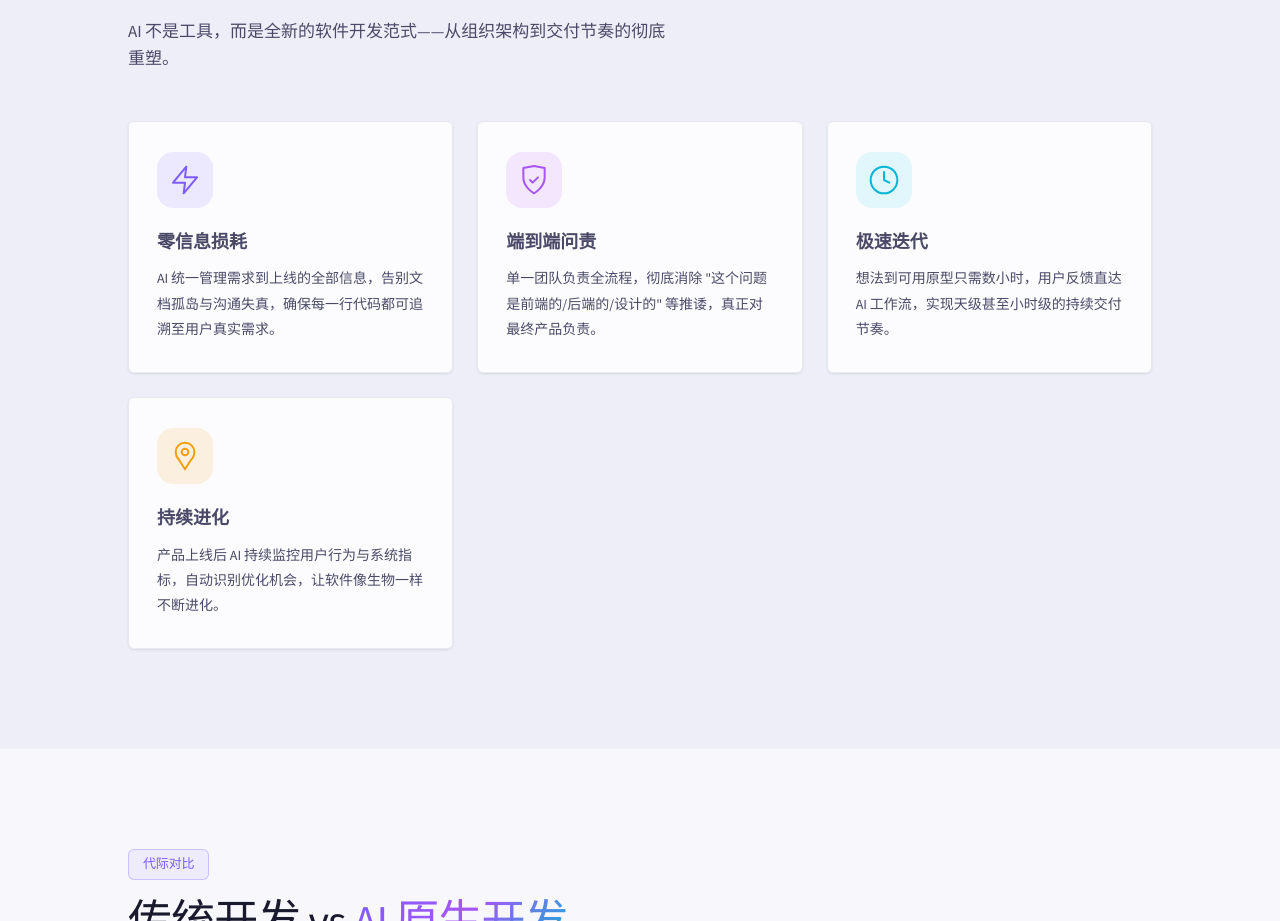
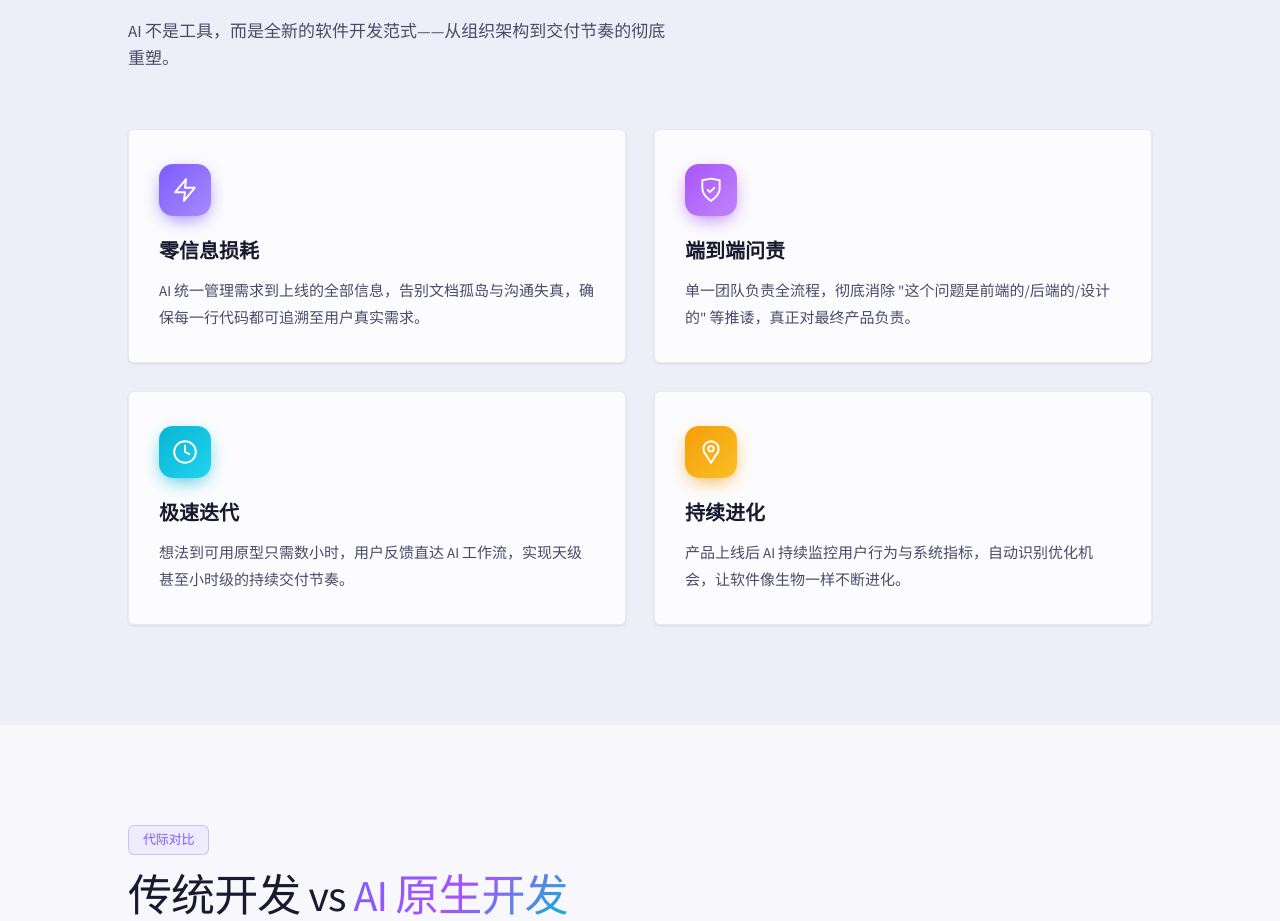
Before and after one commit to zzyet/zaoyi-website, a React (Vite) app: page / in a window 1280 px wide. Shown: the part 2252-3173 px from the top of the page. Built offline with nearby package versions, Linux system fonts and the light colour scheme.

Commit message:
refactor: redesign Value Props section — 2x2 gradient icon cards with hover accent stripe

```diff
--- a/src/App.jsx
+++ b/src/App.jsx
@@ -814,47 +814,54 @@ function AdvantageCards() {
 const values = [
   {
     icon: (
-      <svg width="32" height="32" viewBox="0 0 24 24" fill="none" stroke="var(--accent)" strokeWidth="1.5" strokeLinecap="round" strokeLinejoin="round">
+      <svg width="26" height="26" viewBox="0 0 24 24" fill="none" stroke="currentColor" strokeWidth="1.8" strokeLinecap="round" strokeLinejoin="round">
         <path d="M13 2L3 14h9l-1 8 10-12h-9l1-8z"/>
       </svg>
     ),
     title: '零信息损耗',
-    desc: 'AI 统一管理需求到上线的全部信息，告别文档孤岛与沟通失真，确保每一行代码都可追溯至用户真实需求。'
+    desc: 'AI 统一管理需求到上线的全部信息，告别文档孤岛与沟通失真，确保每一行代码都可追溯至用户真实需求。',
+    color: '#7c5cff',
+    gradient: 'linear-gradient(135deg, #7c5cff, #a78bfa)',
   },
   {
     icon: (
-      <svg width="32" height="32" viewBox="0 0 24 24" fill="none" stroke="var(--violet)" strokeWidth="1.5" strokeLinecap="round" strokeLinejoin="round">
+      <svg width="26" height="26" viewBox="0 0 24 24" fill="none" stroke="currentColor" strokeWidth="1.8" strokeLinecap="round" strokeLinejoin="round">
         <path d="M12 22s-8-4.5-8-11.8V3l8-1.5L20 3v7.2C20 17.5 12 22 12 22z"/>
         <path d="M9 12l2 2 4-4"/>
       </svg>
     ),
     title: '端到端问责',
-    desc: '单一团队负责全流程，彻底消除 "这个问题是前端的/后端的/设计的" 等推诿，真正对最终产品负责。'
+    desc: '单一团队负责全流程，彻底消除 "这个问题是前端的/后端的/设计的" 等推诿，真正对最终产品负责。',
+    color: '#a855f7',
+    gradient: 'linear-gradient(135deg, #a855f7, #c084fc)',
   },
   {
     icon: (
-      <svg width="32" height="32" viewBox="0 0 24 24" fill="none" stroke="var(--teal)" strokeWidth="1.5" strokeLinecap="round" strokeLinejoin="round">
+      <svg width="26" height="26" viewBox="0 0 24 24" fill="none" stroke="currentColor" strokeWidth="1.8" strokeLinecap="round" strokeLinejoin="round">
         <circle cx="12" cy="12" r="10"/>
         <polyline points="12 6 12 12 16 14"/>
       </svg>
     ),
     title: '极速迭代',
-    desc: '想法到可用原型只需数小时，用户反馈直达 AI 工作流，实现天级甚至小时级的持续交付节奏。'
+    desc: '想法到可用原型只需数小时，用户反馈直达 AI 工作流，实现天级甚至小时级的持续交付节奏。',
+    color: '#06b6d4',
+    gradient: 'linear-gradient(135deg, #06b6d4, #22d3ee)',
   },
   {
     icon: (
-      <svg width="32" height="32" viewBox="0 0 24 24" fill="none" stroke="#f59e0b" strokeWidth="1.5" strokeLinecap="round" strokeLinejoin="round">
+      <svg width="26" height="26" viewBox="0 0 24 24" fill="none" stroke="currentColor" strokeWidth="1.8" strokeLinecap="round" strokeLinejoin="round">
         <path d="M12 2a7 7 0 0 1 7 7c0 2.4-1 4.5-2.6 6L12 22l-4.4-7A9 9 0 0 1 5 9a7 7 0 0 1 7-7z"/>
         <circle cx="12" cy="9" r="2.5"/>
       </svg>
     ),
     title: '持续进化',
-    desc: '产品上线后 AI 持续监控用户行为与系统指标，自动识别优化机会，让软件像生物一样不断进化。'
-  }
+    desc: '产品上线后 AI 持续监控用户行为与系统指标，自动识别优化机会，让软件像生物一样不断进化。',
+    color: '#f59e0b',
+    gradient: 'linear-gradient(135deg, #f59e0b, #fbbf24)',
+  },
 ]
 
 function ValueProps() {
-  const iconColors = [() => ({ background: 'rgba(124,92,255,0.12)' }), () => ({ background: 'rgba(168,85,247,0.12)' }), () => ({ background: 'rgba(34,211,238,0.12)' }), () => ({ background: 'rgba(245,158,11,0.12)' })]
   return (
     <section id="value" className="section section-alt">
       <div className="container">
@@ -868,35 +875,40 @@ function ValueProps() {
           </p>
         </ScrollReveal>
 
-        <div style={{
-          display: 'grid',
-          gridTemplateColumns: 'repeat(auto-fit, minmax(260px, 1fr))',
-          gap: 24,
-          marginTop: 48
-        }}>
+        <div className="value-grid" style={{ marginTop: 56 }}>
           {values.map((item, i) => (
             <ScrollReveal key={item.title} delay={i * 0.12}>
               <motion.div
-                className="card"
-                whileHover={{ y: -4 }}
+                className="value-card"
+                whileHover={{ y: -6 }}
                 transition={{ duration: 0.3 }}
+                style={{ '--vc-color': item.color }}
               >
-                <div style={{
-                  width: 56,
-                  height: 56,
-                  borderRadius: 16,
-                  display: 'flex',
-                  alignItems: 'center',
-                  justifyContent: 'center',
-                  marginBottom: 20,
-                  ...iconColors[i](),
-                }}>
+                {/* Icon */}
+                <div className="value-icon" style={{ background: item.gradient }}>
                   {item.icon}
                 </div>
-                <h3 style={{ fontSize: 18, fontWeight: 700, marginBottom: 10 }}>{item.title}</h3>
-                <p style={{ color: 'var(--text-body)', fontSize: 14, lineHeight: 1.8 }}>
+
+                {/* Title */}
+                <h3 style={{ fontSize: 20, fontWeight: 700, marginBottom: 10, color: 'var(--text-heading)' }}>
+                  {item.title}
+                </h3>
+
+                {/* Description */}
+                <p style={{ color: 'var(--text-body)', fontSize: 15, lineHeight: 1.8 }}>
                   {item.desc}
                 </p>
+
+                {/* Subtle bottom accent stripe */}
+                <div style={{
+                  position: 'absolute',
+                  bottom: 0, left: 0, right: 0,
+                  height: 3,
+                  background: item.gradient,
+                  borderRadius: '0 0 var(--radius) var(--radius)',
+                  opacity: 0,
+                  transition: 'opacity 0.3s ease',
+                }} className="value-card-accent" />
               </motion.div>
             </ScrollReveal>
           ))}
--- a/src/index.css
+++ b/src/index.css
@@ -424,7 +424,50 @@ body {
   .pipeline-arrow { display: none; }
 }
 
-/* ── Stat numbers ── */
+/* ── Value Props ── */
+.value-grid {
+  display: grid;
+  grid-template-columns: repeat(2, 1fr);
+  gap: 28px;
+}
+
+@media (max-width: 768px) {
+  .value-grid {
+    grid-template-columns: 1fr;
+    gap: 20px;
+  }
+}
+
+.value-card {
+  background: var(--bg-card);
+  border: 1px solid var(--border);
+  border-radius: var(--radius);
+  padding: 34px 30px 30px;
+  position: relative;
+  transition: all var(--transition);
+  box-shadow: var(--shadow-sm);
+  overflow: hidden;
+}
+
+.value-card:hover {
+  border-color: var(--vc-color, var(--accent));
+  box-shadow: 0 0 0 1px rgba(124,92,255,0.08), 0 12px 40px -16px var(--vc-color, rgba(124,92,255,0.15));
+}
+
+.value-card:hover .value-card-accent {
+  opacity: 1;
+}
+
+.value-icon {
+  width: 52px; height: 52px;
+  border-radius: 14px;
+  display: flex;
+  align-items: center;
+  justify-content: center;
+  margin-bottom: 20px;
+  color: #fff;
+  box-shadow: 0 6px 20px -6px var(--vc-color, rgba(124,92,255,0.35));
+}
 .stat-number {
   font-family: var(--font-sans);
   font-size: clamp(40px, 5.5vw, 60px);
```
